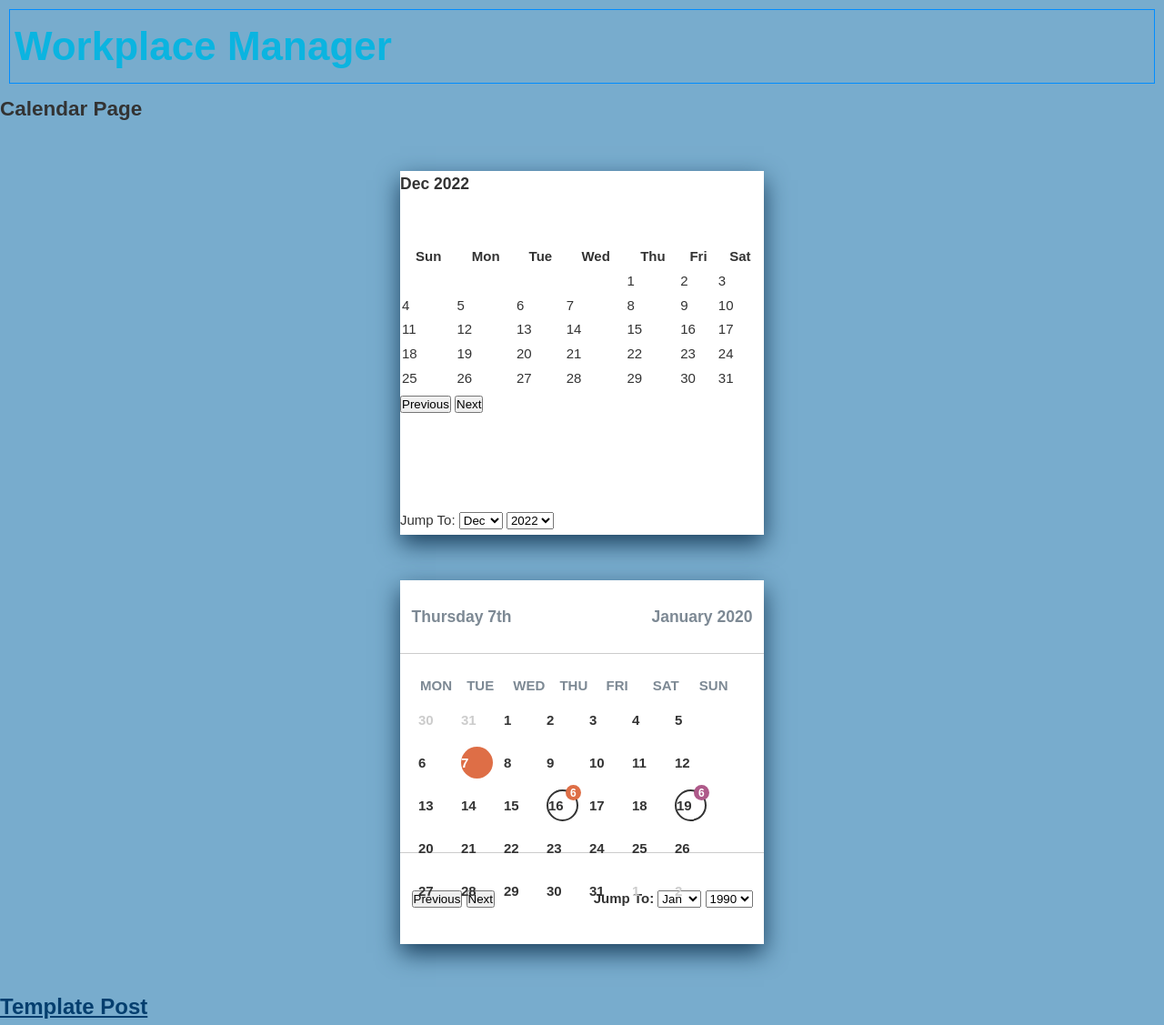
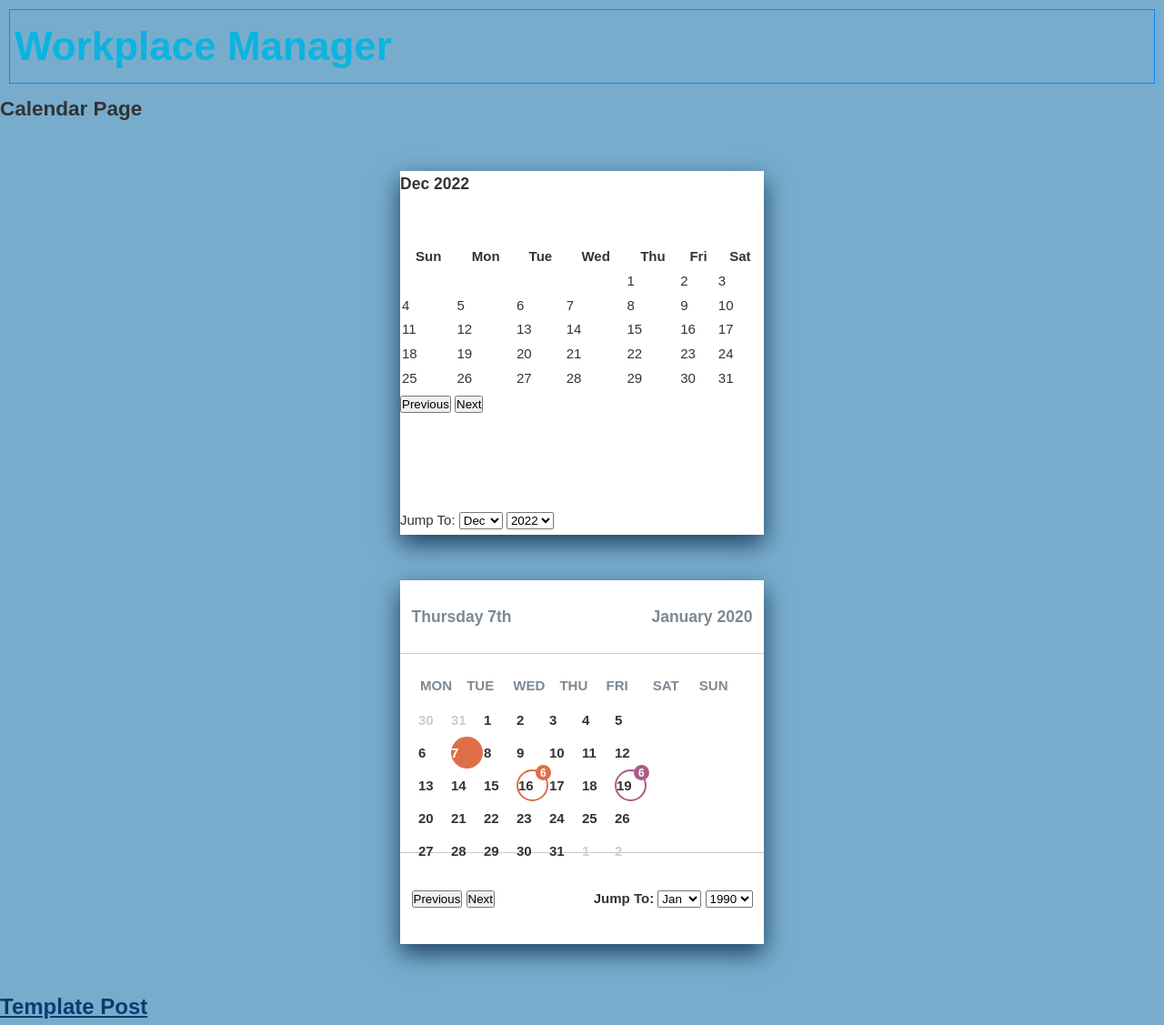
Before and after one commit to vic-mva2022/vic-mva2022.github.io, a Jekyll site: the page built from calendar.html, in a window 1280 px wide. Shown: the whole page at 91% size. Built offline with Jekyll 4.4.1, drawn with Linux system fonts in a browser that asks for light colours.

Commit message:
edit style sheet

```diff
--- a/assets/css/calendar_style.css
+++ b/assets/css/calendar_style.css
@@ -76,7 +76,7 @@ ul {
 
 .card__body--dates {
             display: grid;
-            gap: 12px;
+            gap: 1px;
             grid-template-columns: repeat(7, 1fr);
             justify-items: center;
             text-align: center;
@@ -110,14 +110,14 @@ ul {
                     border-radius: 50%;
 }
 
-.circle .orange {
+.orange {
                 border-color: #DE6E46;
 }
 
  .orange span {
                     background: #DE6E46;
 }
-.circle .purple {
+.purple {
                 border-color: #AE5989;
 }
  .purple  span {
```
